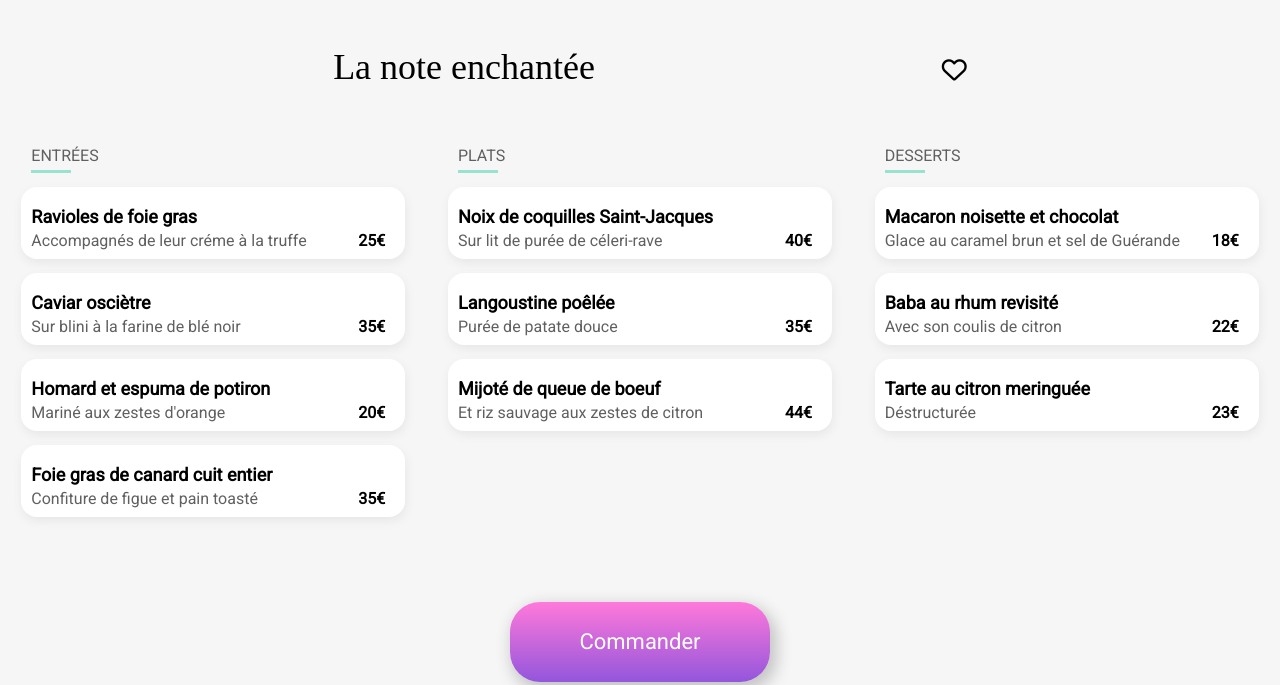
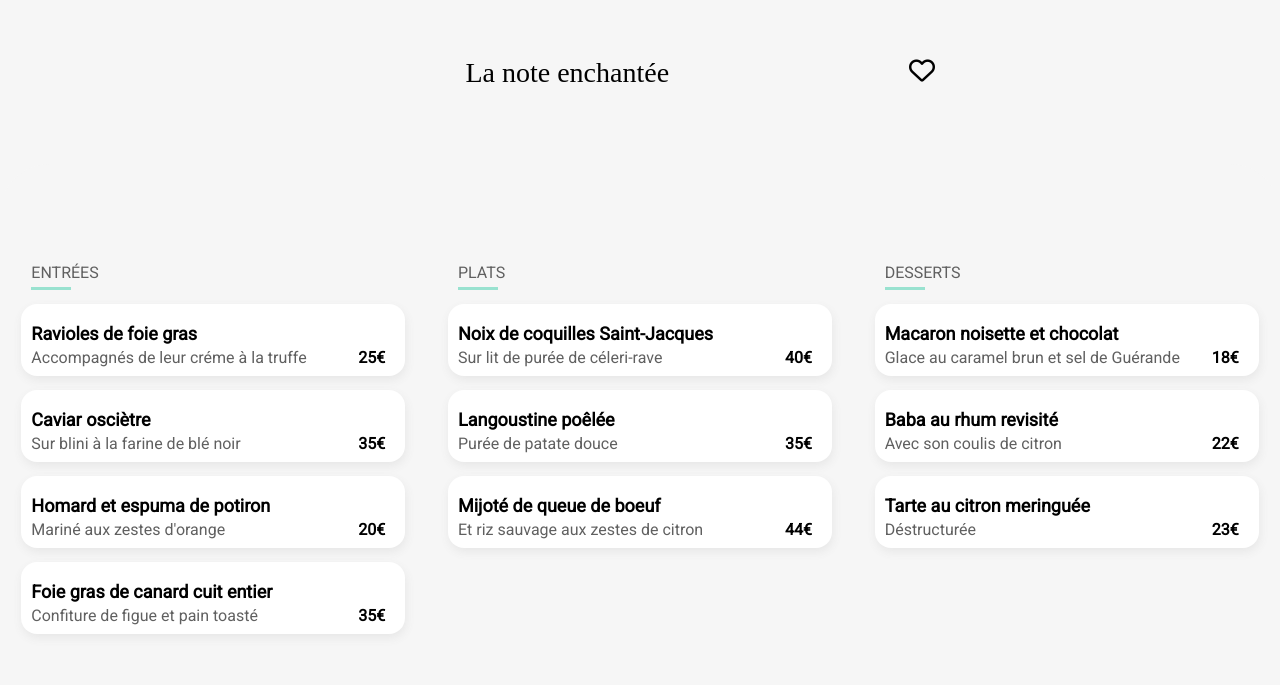
Before and after one commit to nyoxlolz/Projet-ohmyfood, a website: page menu_note.html in a window 1280 px wide. Shown: the part 392-1077 px from the top of the page. Drawn offline with Linux system fonts and the light colour scheme; a web font is replaced by a local one.

Commit message:
Finalisons placement coeur page restaurant

```diff
--- a/menu_note.html
+++ b/menu_note.html
@@ -24,13 +24,16 @@
 
 <img src="/img/restaurants/stil-u2Lp8tXIcjw-unsplash.jpg" alt="palette du gout" class="modif_note_img">
 
-<div class="menu_boxsize" id="position_coeur">
 
-    <div class="icone_position">
-        <h2 class="modif_title">La note enchantée</h2>
-        <div class="coeur-list"><i class="coeur--plein coeur fa-solid fa-heart"></i> <i
-                class="coeur--vide coeur fa-regular fa-heart"></i></div>
-    </div>
+<div class="icone_position">
+    <h2 class="modif_title">La note enchantée</h2>
+    <div class="coeur-list"><i class="coeur--plein coeur fa-solid fa-heart"></i> <i
+            class="coeur--vide coeur fa-regular fa-heart"></i></div>
+</div>
+
+
+<div class="menu_boxsize">
+
 
     <div class="container_entree-note_size">
 
--- a/sass/base/_typography.scss
+++ b/sass/base/_typography.scss
@@ -35,10 +35,17 @@ h2.modif_title {
     font-size: 28px;
     font-weight: normal;
     margin: 50px 0 30px 0px;
+    padding-left: 0px;
+    padding-bottom: 0px;
+
+    @media screen and (min-width:768px) {
+
+        padding-bottom: 0px;
+    }
 
     @media screen and (min-width:1024px) {
 
-        font-size: 36px;
+        padding-bottom: 25px;
         margin: 0;
 
     }
--- a/sass/components/_icone.scss
+++ b/sass/components/_icone.scss
@@ -18,6 +18,18 @@
             opacity: 0;
 
         }
+
+        @media screen and (min-width:768px) {
+
+            position: absolute;
+
+        }
+
+        @media screen and (min-width:1024px) {
+
+            position: absolute;
+
+        }
     }
 
     &:hover {
@@ -36,6 +48,7 @@
     }
 
 }
+
 
 /*ICONE FOOTER*/
 .fa-cutlery:before,
@@ -65,23 +78,27 @@
 .icone_position {
 
     display: flex;
-    align-items: baseline;
-    justify-content: space-around;
+    justify-content: flex-start;
     width: 100%;
+    max-width: 90%;
     margin: auto;
+    position: relative;
+    font-size: 26px;
+    margin-bottom: 60px;
+
+    @media screen and (min-width:768px) {
+
+        margin-bottom: 60px;
+        justify-content: space-evenly;
+        width: 50%;
+
+    }
 
     @media screen and (min-width:1024px) {
 
-
-        position: absolute;
+        margin-top: 60px;
         justify-content: space-evenly;
-
-    }
-
-
-    @media screen and (min-width:1024px) {
-
-        font-size: 35px;
+        width: 50%;
 
     }
 }
@@ -93,8 +110,3 @@
     align-items: center;
     justify-content: space-between;
 }
-
-#position_coeur .coeur {
-
-    position: initial;
-}
--- a/sass/page/_home.scss
+++ b/sass/page/_home.scss
@@ -187,3 +187,9 @@ html {
         margin-top: 23px;
     }
 }
+
+#coeurposition_desktop>.coeurlist .coeur {
+
+    position: absolute;
+    bottom: 30px;
+}
--- a/sass/page/_restaurant.scss
+++ b/sass/page/_restaurant.scss
@@ -77,20 +77,6 @@ img {
 
     }
 
-    & i {
-
-        color: black;
-        font-size: 25px;
-
-        &:hover {
-
-            background-image: linear-gradient(#FF79DA, #9356DC);
-            background-size: 100%;
-            -webkit-background-clip: text;
-            color: transparent;
-            cursor: pointer;
-        }
-    }
 }
 
 .container_entree-note_size {
```
Also changed, not shown: menu_delice.html (+6 -6 lines), menu_francais.html (+8 -6 lines), menu_palette.html (+7 -6 lines), style.css, 1 other file.
